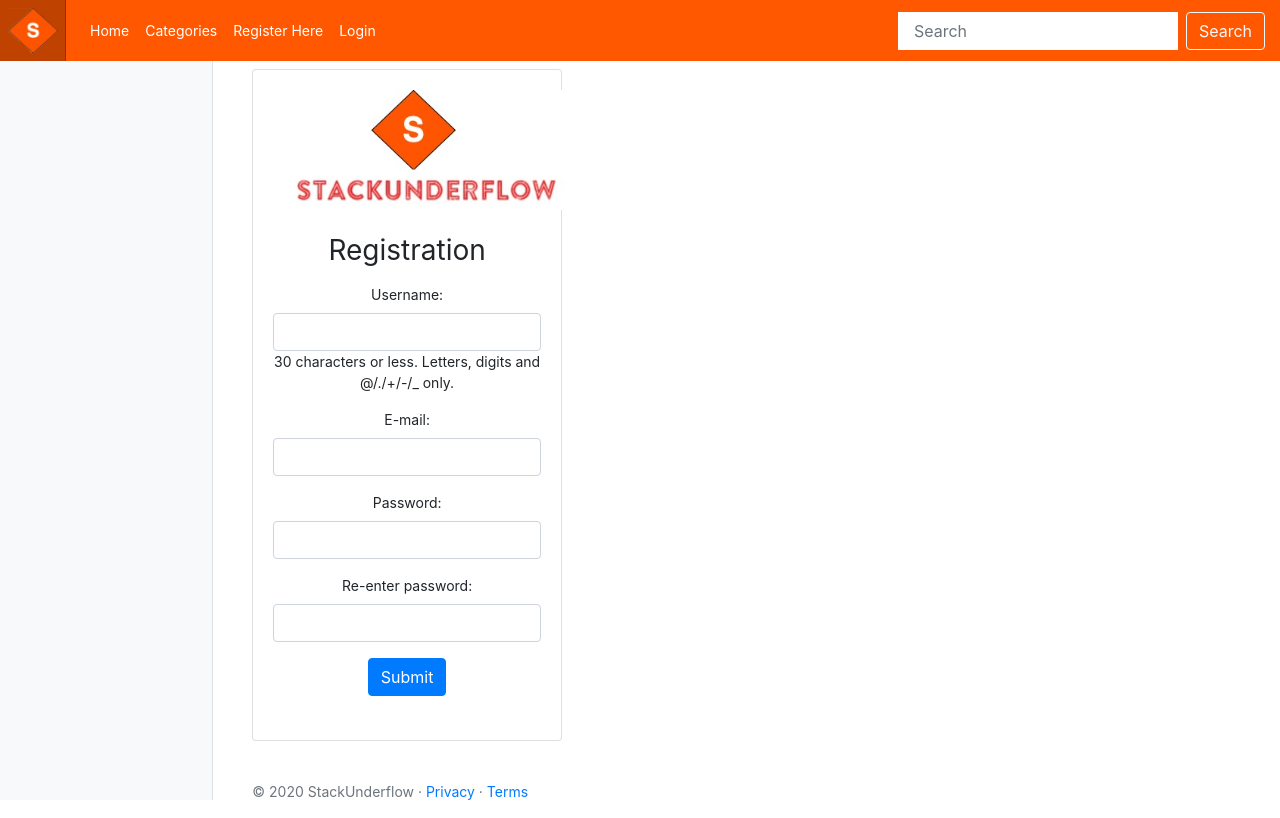
After one commit to wad2Project/group_project, a Django app: template templates/registration/registration_form.html in a window 1280 px wide. The commit adds this page. Run offline with Django 3.2, Linux system fonts and the light colour scheme; the template is opened without the code that fills it, so the values that code supplies are empty; some libraries are stand-ins or nearby versions.

Commit message:
added user registration

```diff
--- a/stack_underflow/urls.py
+++ b/stack_underflow/urls.py
@@ -1,4 +1,4 @@
-from django.urls import path
+from django.urls import path, include
 from stack_underflow import views
 app_name = 'stack_underflow'
 
--- a/stack_underflow/views.py
+++ b/stack_underflow/views.py
@@ -43,7 +43,7 @@ def register(request):
     else:
         sign_Up_form = Sign_Up_Form()
 
-    return render(request, 'stack_underflow/register.html',
+    return render(request, 'stack_underflow/registration_form.html',
                   context = {'sign_Up_Form': sign_Up_form,
                              'registered': registered})
 
--- /dev/null
+++ b/templates/registration/registration_form.html
@@ -0,0 +1,46 @@
+{% extends 'stack_underflow/base.html' %}
+{% load staticfiles %}
+{% block title_block %}
+Register
+{% endblock %}
+
+{% block body_block %}
+<div class="container">
+    <div class="row">
+        <div class="col-md-4">
+            <div class="card mb-4">
+                <div class="card-body">
+                    <div class="form-group">
+                        <div class="text-center mb-4">
+                            <img class="mb-4" src="{% static 'images/logo.jpg' %}" alt="" width="300" height="120">
+                            <h1 class="h3 mb-3 font-weight-normal">Registration</h1>
+                            <form role="form" method="post" action=".">
+                                {% csrf_token %}
+                                <div class="form-group">
+                                    <p class="required"><label class="required" for="id_username">Username:</label>
+                                        <input class="form-control" id="id_username" maxlength="30" name="username"
+                                               type="text"/>
+                                        <span class="helptext">30 characters or less. Letters, digits and @/./+/-/_ only. </span>
+                                    </p>
+                                    <p class="required"><label class="required" for="id_email">E-mail:</label>
+                                        <input class="form-control" id="id_email" name="email" type="email"/>
+                                    </p>
+                                    <p class="required"><label class="required" for="id_password1"> Password:</label>
+                                        <input class="form-control" id="id_password1" name="password1" type="password"/>
+                                    </p>
+                                    <p class="required">
+                                        <label class="required" for="id_password2">Re-enter password:</label>
+                                        <input class="form-control" id="id_password2" name="password2" type="password"/>
+                                    </p>
+                                </div>
+                                <button type="submit" class="btn btn-primary">Submit</button>
+                            </form>
+                        </div>
+                    </div>
+                </div>
+            </div>
+        </div>
+    </div>
+</div>
+
+    {% endblock %}
--- a/templates/stack_underflow/base.html
+++ b/templates/stack_underflow/base.html
@@ -29,12 +29,12 @@
                         <li class="nav-item"><a class="nav-link active" href="{% url 'stack_underflow:index' %}">Home</a></li>
                         <li class="nav-item "><a class="nav-link active" href="{% url 'stack_underflow:categories' %}">Categories</a></li>
                         {% if user.is_authenticated %}
-                        <li class="nav-item"><a class="nav-link active" href="{% url 'stack_underflow:index' %}">Logout</a></li>
+                        <li class="nav-item"><a class="nav-link active" href="{% url 'auth_logout' %}?next={% url 'stack_underflow:index' %}">Logout</a></li>
                         <li class="nav-item"><a class="nav-link active" href="{% url 'stack_underflow:index' %}">Add Category</a></li>
                         <li class="nav-item"><a class="nav-link active" href="{% url 'stack_underflow:index' %}">Change Password</a></li>
                         {% else %}
-                        <li class="nav-item"><a class="nav-link active" href="{% url 'stack_underflow:register' %}">Register Here</a></li>
-                        <li class="nav-item "><a class="nav-link active" href="{% url 'stack_underflow:login' %}">Login</a></li>
+                        <li class="nav-item"><a class="nav-link active" href="{% url 'registration_register' %}">Register Here</a></li>
+                        <li class="nav-item "><a class="nav-link active" href="{% url 'auth_login' %}">Login</a></li>
                         {% endif %}
                     </ul>
                      <form class="form-inline my-2 my-lg-0">
--- a/wad2project/urls.py
+++ b/wad2project/urls.py
@@ -25,4 +25,5 @@ urlpatterns = [
     path('', views.index, name='index'),
     path('stackunderflow/', include('stack_underflow.urls')),
     path('admin/', admin.site.urls),
+    path('accounts/', include('registration.backends.simple.urls')),
 ] + static(settings.MEDIA_URL, document_root=settings.MEDIA_ROOT)
```
Also changed, not shown: templates/registration/login.html (added, +37 -0 lines), templates/registration/logout.html (added, +12 -0 lines), templates/registration/registration_closed.html (added, +9 -0 lines), templates/stack_underflow/categories.html (+13 -9 lines), templates/stack_underflow/login.html (deleted, +0 -36 lines), templates/stack_underflow/register.html (deleted, +0 -28 lines), wad2project/settings.py (+8 -0 lines), db.sqlite3.
